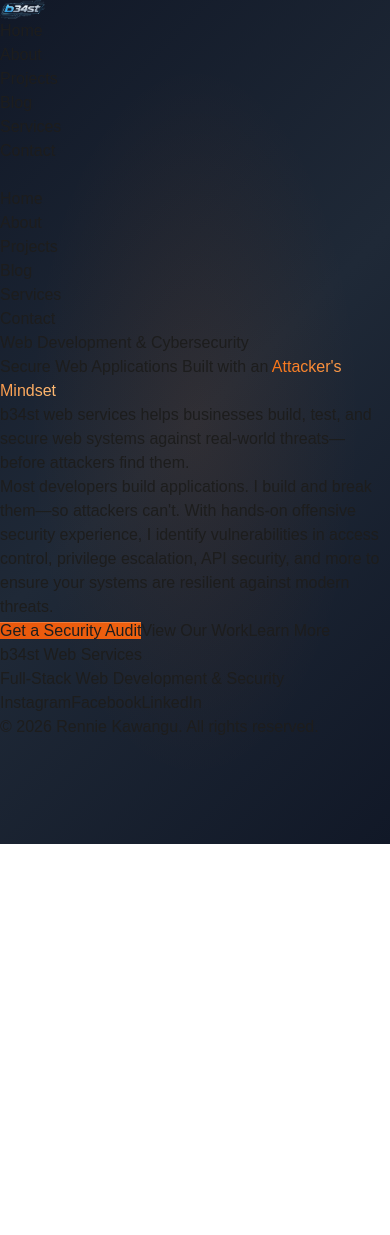
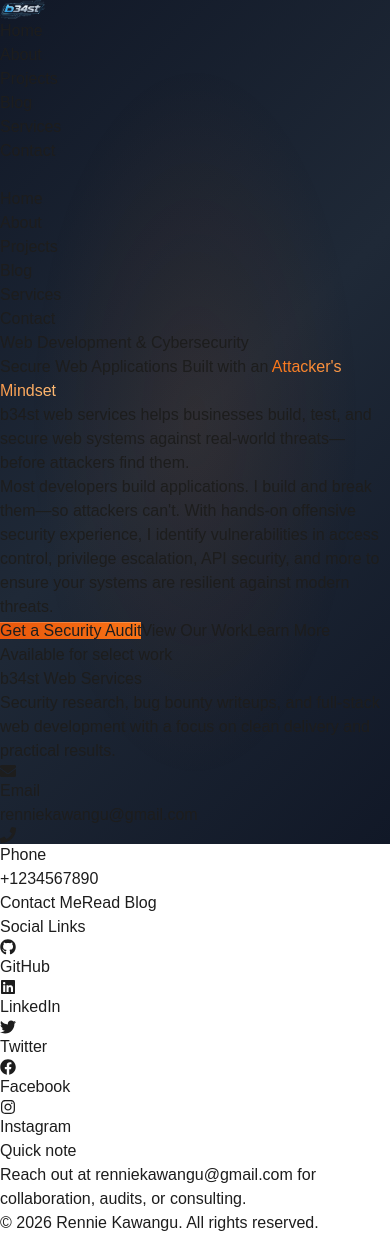
Before and after one commit to renniekawangu/portfolio, a Next.js app: page / in a window 390 px wide. Before the commit the page ends 844 px from the top, so only its background shows below. Built offline with nearby package versions, Linux system fonts and the light colour scheme; no server answers; the database is empty.

Commit message:
Fix mobile try04

```diff
--- a/app/components/Footer.tsx
+++ b/app/components/Footer.tsx
@@ -1,25 +1,136 @@
+'use client'
+
+import Link from 'next/link'
+import { useMemo } from 'react'
+import {
+  FaEnvelope,
+  FaFacebook,
+  FaGithub,
+  FaInstagram,
+  FaLinkedin,
+  FaPhone,
+  FaTwitter,
+} from 'react-icons/fa'
+import { usePortfolioData } from '@/app/admin/data-context'
+
 export default function Footer() {
+  const { contactSettings } = usePortfolioData()
+
+  const socialLinks = useMemo(
+    () => [
+      contactSettings.github && { label: 'GitHub', href: contactSettings.github, icon: FaGithub },
+      contactSettings.linkedin && { label: 'LinkedIn', href: contactSettings.linkedin, icon: FaLinkedin },
+      contactSettings.twitter && { label: 'Twitter', href: contactSettings.twitter, icon: FaTwitter },
+      contactSettings.facebook && { label: 'Facebook', href: contactSettings.facebook, icon: FaFacebook },
+      contactSettings.instagram && { label: 'Instagram', href: contactSettings.instagram, icon: FaInstagram },
+    ].filter(Boolean) as Array<{
+      label: string
+      href: string
+      icon: typeof FaGithub
+    }>,
+    [contactSettings]
+  )
+
   return (
-    <footer className="bg-gray-900 border-t border-gray-800 text-gray-300 py-12">
-      <div className="container mx-auto px-4">
-        <div className="flex flex-col md:flex-row justify-between items-center gap-6">
-          <div className="text-center md:text-left">
-            <h3 className="text-xl font-bold text-white mb-2">b34st Web Services</h3>
-            <p className="text-gray-400 text-sm">Full-Stack Web Development & Security</p>
+    <footer className="border-t border-gray-800 bg-gradient-to-b from-gray-950 to-gray-900 text-gray-300">
+      <div className="container mx-auto px-4 py-12 md:py-16">
+        <div className="grid gap-10 lg:grid-cols-[1.2fr_0.8fr]">
+          <div className="space-y-6">
+            <div>
+              <p className="inline-flex items-center rounded-full border border-orange-500/20 bg-orange-500/10 px-3 py-1 text-xs font-semibold uppercase tracking-[0.2em] text-orange-300">
+                Available for select work
+              </p>
+              <h3 className="mt-4 text-2xl font-bold text-white md:text-3xl">
+                b34st Web Services
+              </h3>
+              <p className="mt-3 max-w-2xl text-sm leading-6 text-gray-400 md:text-base">
+                Security research, bug bounty writeups, and full-stack web development with a focus on clean delivery and practical results.
+              </p>
+            </div>
+
+            <div className="grid gap-3 sm:grid-cols-2">
+              <a
+                href={`mailto:${contactSettings.email}`}
+                className="flex items-center gap-3 rounded-2xl border border-gray-800 bg-gray-900/70 px-4 py-3 transition-colors hover:border-orange-500/40 hover:bg-gray-900"
+              >
+                <span className="flex h-10 w-10 items-center justify-center rounded-xl bg-orange-500/10 text-orange-400">
+                  <FaEnvelope />
+                </span>
+                <div>
+                  <p className="text-xs uppercase tracking-wide text-gray-500">Email</p>
+                  <p className="text-sm font-medium text-white">{contactSettings.email}</p>
+                </div>
+              </a>
+
+              {contactSettings.phone && (
+                <a
+                  href={`tel:${contactSettings.phone}`}
+                  className="flex items-center gap-3 rounded-2xl border border-gray-800 bg-gray-900/70 px-4 py-3 transition-colors hover:border-orange-500/40 hover:bg-gray-900"
+                >
+                  <span className="flex h-10 w-10 items-center justify-center rounded-xl bg-orange-500/10 text-orange-400">
+                    <FaPhone />
+                  </span>
+                  <div>
+                    <p className="text-xs uppercase tracking-wide text-gray-500">Phone</p>
+                    <p className="text-sm font-medium text-white">{contactSettings.phone}</p>
+                  </div>
+                </a>
+              )}
+            </div>
+
+            <div className="flex flex-wrap gap-3">
+              <Link
+                href="/contact"
+                className="inline-flex items-center justify-center rounded-xl bg-orange-600 px-5 py-3 text-sm font-semibold text-white transition-colors hover:bg-orange-500"
+              >
+                Contact Me
+              </Link>
+              <Link
+                href="/blog"
+                className="inline-flex items-center justify-center rounded-xl border border-gray-700 bg-gray-900/60 px-5 py-3 text-sm font-semibold text-white transition-colors hover:border-gray-600 hover:bg-gray-800"
+              >
+                Read Blog
+              </Link>
+            </div>
           </div>
-          <div className="flex flex-wrap justify-center gap-6">
-            <a href="https://instagram.com/rennie_kawangu" target="_blank" rel="noopener noreferrer" className="text-gray-400 hover:text-orange-400 transition-colors duration-300 font-medium">
-              Instagram
-            </a>
-            <a href="https://facebook.com/rennie.kawangu" target="_blank" rel="noopener noreferrer" className="text-gray-400 hover:text-orange-400 transition-colors duration-300 font-medium">
-              Facebook
-            </a>
-            <a href="hhttps://linkedin.com/in/rennie-kawangu" target="_blank" rel="noopener noreferrer" className="text-gray-400 hover:text-orange-400 transition-colors duration-300 font-medium">
-              LinkedIn
-            </a>
+
+          <div className="space-y-6">
+            <div className="rounded-3xl border border-gray-800 bg-gray-900/70 p-6 shadow-lg shadow-black/10">
+              <h4 className="text-sm font-semibold uppercase tracking-[0.2em] text-gray-500">
+                Social Links
+              </h4>
+              <div className="mt-5 grid grid-cols-2 gap-3">
+                {socialLinks.map(({ label, href, icon: Icon }) => (
+                  <a
+                    key={label}
+                    href={href}
+                    target="_blank"
+                    rel="noopener noreferrer"
+                    className="flex items-center gap-3 rounded-2xl border border-gray-800 bg-gray-950/60 px-4 py-3 text-sm font-medium text-gray-300 transition-all hover:-translate-y-0.5 hover:border-orange-500/40 hover:text-white"
+                  >
+                    <span className="text-orange-400">
+                      <Icon />
+                    </span>
+                    {label}
+                  </a>
+                ))}
+              </div>
+            </div>
+
+            <div className="rounded-3xl border border-gray-800 bg-gradient-to-br from-gray-900 via-gray-900 to-gray-950 p-6">
+              <p className="text-sm font-semibold uppercase tracking-[0.2em] text-gray-500">
+                Quick note
+              </p>
+              <p className="mt-3 text-sm leading-6 text-gray-400">
+                {contactSettings.email
+                  ? `Reach out at ${contactSettings.email} for collaboration, audits, or consulting.`
+                  : 'Contact details are managed from the admin panel and can be updated at any time.'}
+              </p>
+            </div>
           </div>
         </div>
-        <div className="mt-8 pt-6 border-t border-gray-800 text-center text-sm text-gray-500">
+
+        <div className="mt-10 border-t border-gray-800 pt-6 text-center text-sm text-gray-500">
           <p>&copy; {new Date().getFullYear()} Rennie Kawangu. All rights reserved.</p>
         </div>
       </div>
```
